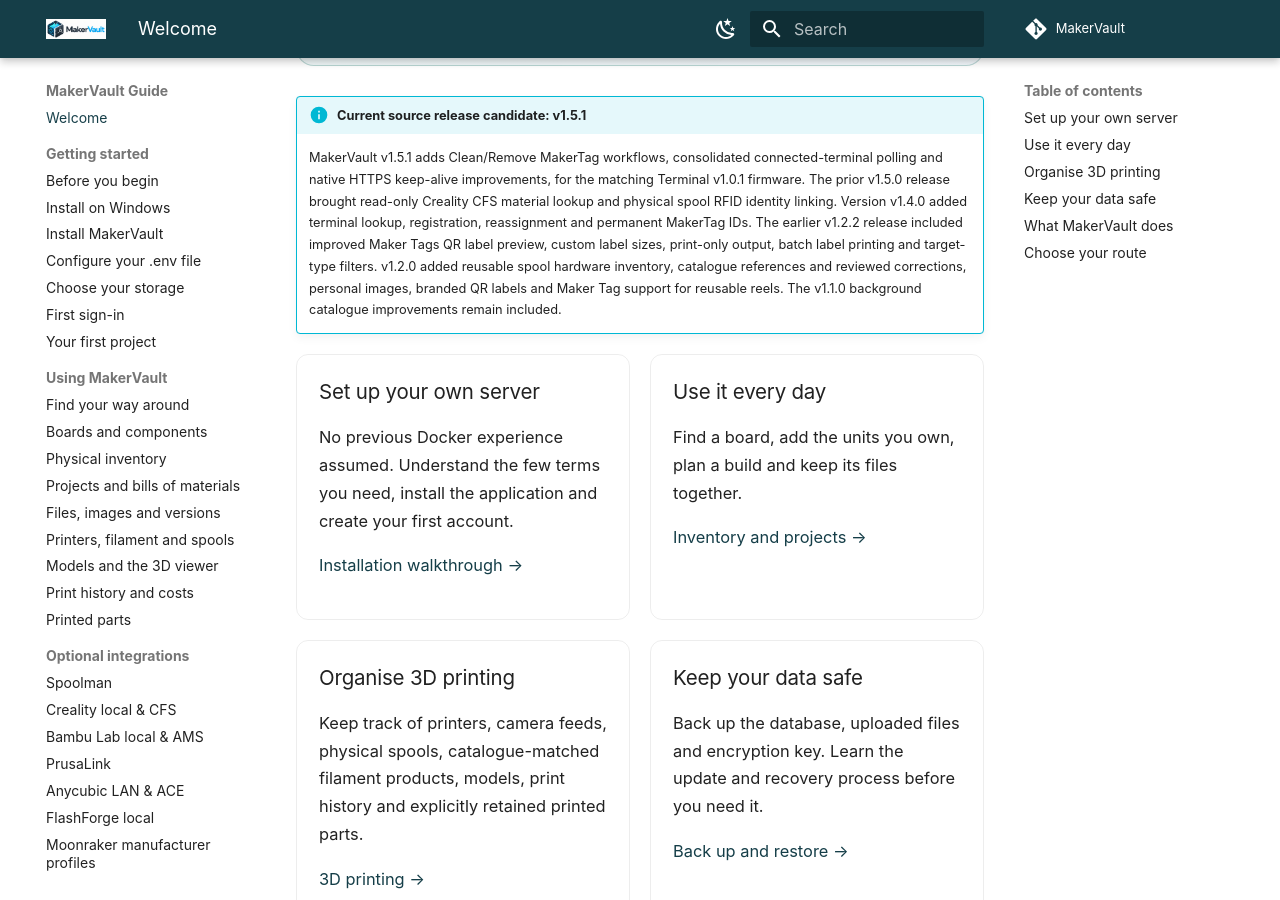
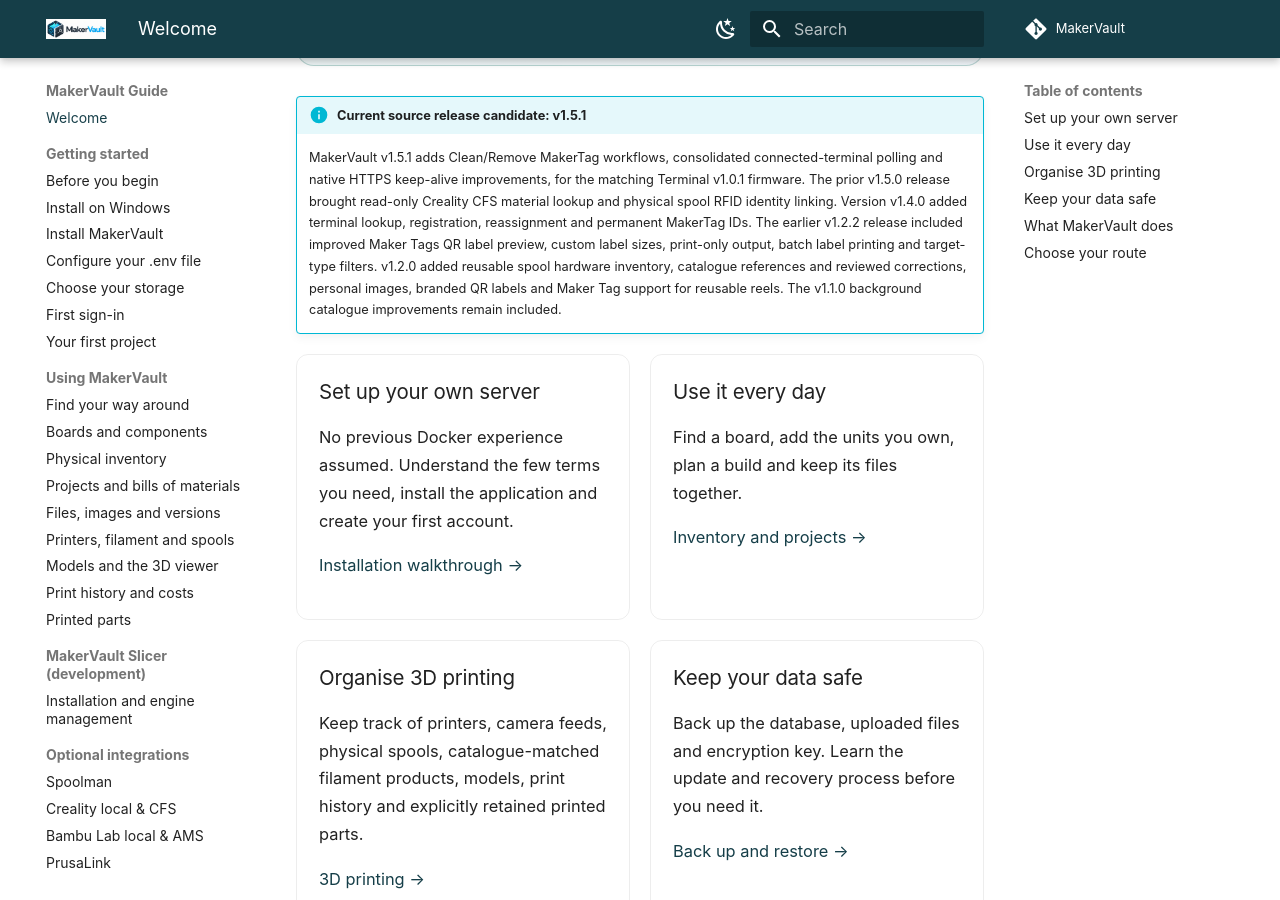
Before and after one commit to gavrd7/MakerVault, an MkDocs documentation site: the page built from docs/guide/index.md, in a window 1280 px wide and 900 px high, scrolled down 420 px. Built offline with MkDocs 1.6.1 and Material for MkDocs 9.7.7, drawn with Linux system fonts in a browser that asks for light colours; comment, search, counter and statistics services are not loaded.

Commit message:
Include slicer guidance in application MkDocs navigation

```diff
--- a/mkdocs.yml
+++ b/mkdocs.yml
@@ -72,6 +72,8 @@
       - Models and the 3D viewer: using/models.md
       - Print history and costs: using/print-history.md
       - Printed parts: using/printed-parts.md
+  - MakerVault Slicer (development):
+      - Installation and engine management: 3d-printing/slicer.md
   - Optional integrations:
       - Spoolman: integrations/spoolman.md
       - Creality local & CFS: integrations/creality.md
```
